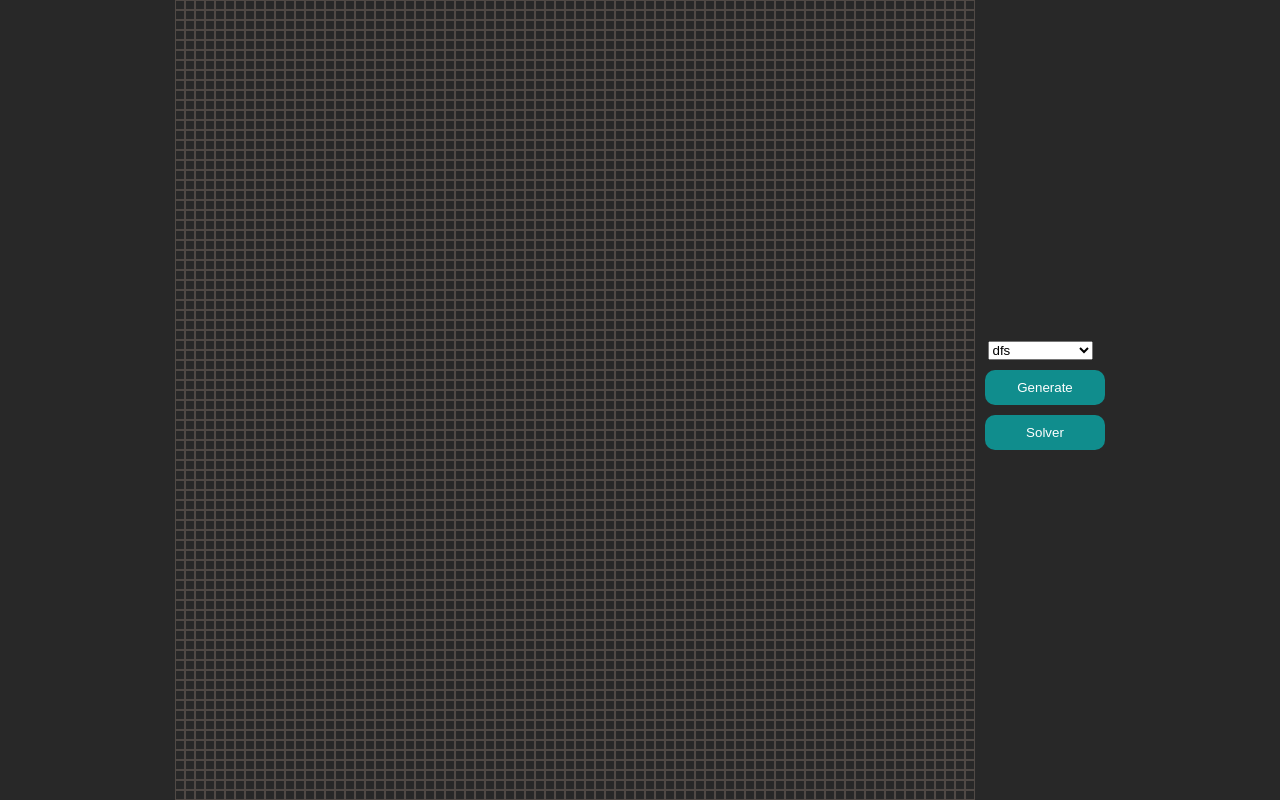
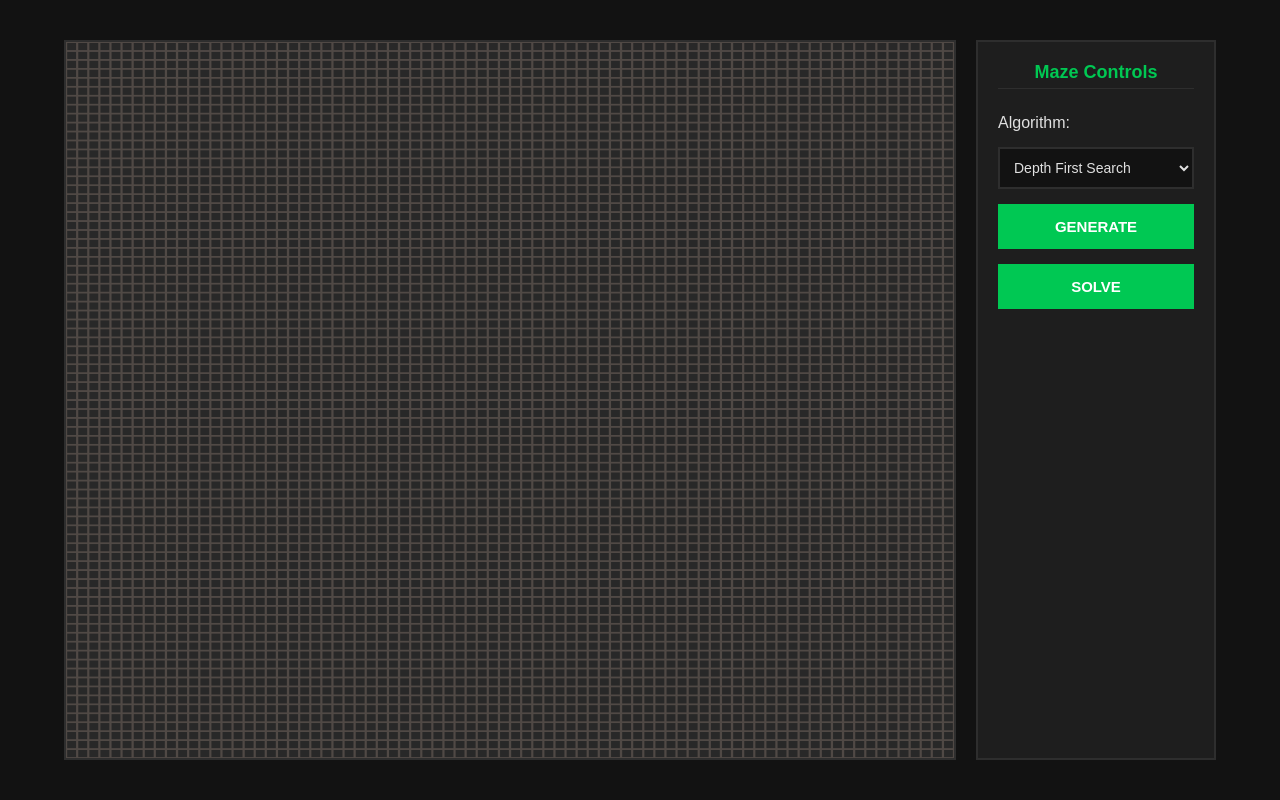
Before and after one commit to Dru-blip/Maze-Generators, a website built with Vite: page index.html in a window 1280 px wide. Built offline with nearby package versions, Linux system fonts and the light colour scheme.

Commit message:
updated ui layout.

```diff
--- a/index.html
+++ b/index.html
@@ -5,28 +5,31 @@
   <meta charset="UTF-8" />
   <link rel="icon" type="image/svg+xml" href="/vite.svg" />
   <meta name="viewport" content="width=device-width, initial-scale=1.0" />
-  <title>Vite + TS</title>
+  <title>Maze Generator</title>
+  <link rel="stylesheet" href="style.css">
 </head>
 
 <body>
-  <canvas id="canvas"></canvas>
-  <div class="actions">
-    <select id="algo-selector">
-      <option value="dfs">dfs</option>
-      <option value="binary-tree">binary tree</option>
-      <option value="random-walk">aldous-border</option>
-      <option value="prims">prims</option>
-      <option value="kruskals">kruskals</option>
-      <option value="hunt-kill">hunt and kill</option>
+  <div class="container">
+    <canvas id="canvas"></canvas>
 
-    </select>
-    <button id="generate" class="generate-btn">Generate</button>
-    <button id="solver" class="generate-btn">Solver</button>
+    <div class="actions">
+      <h2>Maze Controls</h2>
+      <label for="algo-selector">Algorithm:</label>
+      <select id="algo-selector">
+        <option value="dfs">Depth First Search</option>
+        <option value="binary-tree">Binary Tree</option>
+        <option value="random-walk">Aldous-Broder</option>
+        <option value="prims">Prim's</option>
+        <option value="kruskals">Kruskal's</option>
+        <option value="hunt-kill">Hunt & Kill</option>
+      </select>
+
+      <button id="generate" class="btn">Generate</button>
+      <button id="solver" class="btn">Solve</button>
+    </div>
   </div>
 
-
-  <script type="module" src="https://unpkg.com/ionicons@7.1.0/dist/ionicons/ionicons.esm.js"></script>
-  <script nomodule src="https://unpkg.com/ionicons@7.1.0/dist/ionicons/ionicons.js"></script>
   <script type="module" src="/src/main.ts"></script>
 </body>
 </html>
--- a/src/main.ts
+++ b/src/main.ts
@@ -71,7 +71,7 @@ generateBtn.addEventListener("click", () => {
 
 solverBtn.addEventListener("click", () => {
   const { grid, noCols, noRows } = manager;
-  let path = solvers.dfs(grid, grid[0][0], grid[noRows - 1][noCols - 1]);
+  let path = solvers.gbefs(grid, grid[0][0], grid[noRows - 1][noCols - 1]);
 
   ctx.beginPath();
   for (let i = 0; i < path.length - 1; i++) {
--- a/src/manager.ts
+++ b/src/manager.ts
@@ -11,7 +11,7 @@ export class GridManager {
   noRows: number;
   noCols: number;
 
-  constructor(cellSize:number,width: number, height: number) {
+  constructor(cellSize: number, width: number, height: number) {
     this.cellSize = cellSize;
     this.wallThickness = 2;
     this.grid = [];
--- a/src/style.css
+++ b/src/style.css
@@ -1,87 +1,97 @@
-*{
+* {
     padding: 0;
     margin: 0;
     box-sizing: border-box;
 }
 
-body{
+body {
     height: 100vh;
+    background-color: #121212;
+    color: #e0e0e0;
+    font-family: sans-serif;
     display: flex;
-    align-items: center;
-    justify-content: center;
-    background-color: #282828;
-}
-
-
-.actions{
-    display: flex;
-    flex-direction: column;
     justify-content: center;
     align-items: center;
 }
 
-select{
+.container {
+    display: flex;
+    gap: 20px;
+    width: 90%;
+    height: 90%;
+}
+
+canvas {
+    flex: 1;
+    background: #1e1e1e;
+    border: 2px solid #2e2e2e;
+}
+
+.actions {
+    width: 240px;
+    background: #1e1e1e;
+    padding: 20px;
+    display: flex;
+    flex-direction: column;
+    gap: 15px;
+    border: 2px solid #2e2e2e;
+}
+
+.actions h2 {
+    text-align: center;
     margin-bottom: 10px;
+    color: #00c853;
+    font-size: 18px;
+    border-bottom: 1px solid #2e2e2e;
+    padding-bottom: 5px;
 }
-.generate-btn{
-    border:none;
-    border-radius: 10px;
+
+select {
     padding: 10px;
-    width: 120px;
-    margin-left: 10px;
+    border: 2px solid #2e2e2e;
+    background: #121212;
+    color: #e0e0e0;
+    font-size: 14px;
+    outline: none;
     cursor: pointer;
-    background-color: #108d8d;
-    color: white;
-    outline: none;
-    margin-bottom: 10px;
+}
+
+select:hover {
+    border-color: #00c853;
+}
+
+.btn {
+    border: 2px solid #00c853;
+    padding: 12px;
+    background-color: #00c853;
+    color: #fff;
+    font-size: 15px;
+    font-weight: bold;
+    cursor: pointer;
+    text-transform: uppercase;
+    transition: background 0.2s, border-color 0.2s;
+}
+
+.btn:hover {
+    background-color: #009624;
+    border-color: #009624;
+}
+
+.btn:active {
+    background-color: #1b5e20;
+    border-color: #1b5e20;
 }
 
 
 
-.solved-cell{
-    display: flex;
-    justify-content: center;
-    align-items: center;
-    background-color: #98971a;
+@media (max-width: 768px) {
+    .container {
+        flex-direction: column;
+    }
+
+    .actions {
+        width: 100%;
+        border-left: none;
+        border-top: 2px solid #2e2e2e;
+    }
 }
-
-.indicator{
-    width: 15px;
-    height: 15px;
-    border-radius: 100%;
-    background-color: indigo;
-}
-
-
-ion-icon{
-    font-size: 32px;
-    color: #d65d08;
-}
-
-.cell{
-    border: 1px solid black;
-}
-
-.border-left{
-    border-left: 2px solid black;
-}
-
-.border-right{
-    border-right: 2px solid black;
-}
-
-.border-top{
-    border-top: 2px solid black;
-}
-
-.border-bottom{
-    border-bottom: 2px solid black;
-}
-
-.visited-cell{
-    background-color: #076678;
-}
-
-.highlight-cell{
-    background-color: red;
-}
--- a/src/utils/index.ts
+++ b/src/utils/index.ts
@@ -41,7 +41,7 @@ export const fcostComparator: ICompare<Cell> = (a: Cell, b: Cell) => {
  * @param {Cell} b - The second Cell object.
  * @return {number} The Manhattan distance between the two Cell objects.
  */
-export const manhattanDistance = (a: Cell, b: Cell) => {
+export const manhattanDistance = (a: Cell, b: Cell): number => {
   return Math.abs(a.row - b.row) + Math.abs(a.col - b.col);
 };
 
@@ -62,7 +62,7 @@ export const getRandomNumber = (max: number) => {
  * @param {Cell[][]} grid - A 2D array of Cell objects representing the grid.
  * @return {void} No return value, the grid is modified in-place.
  */
-export const resetGrid = (grid: Cell[][]) => {
+export const resetGrid = (grid: Cell[][]): void => {
   for (const row of grid) {
     for (const cell of row) {
       cell.reset();
```
